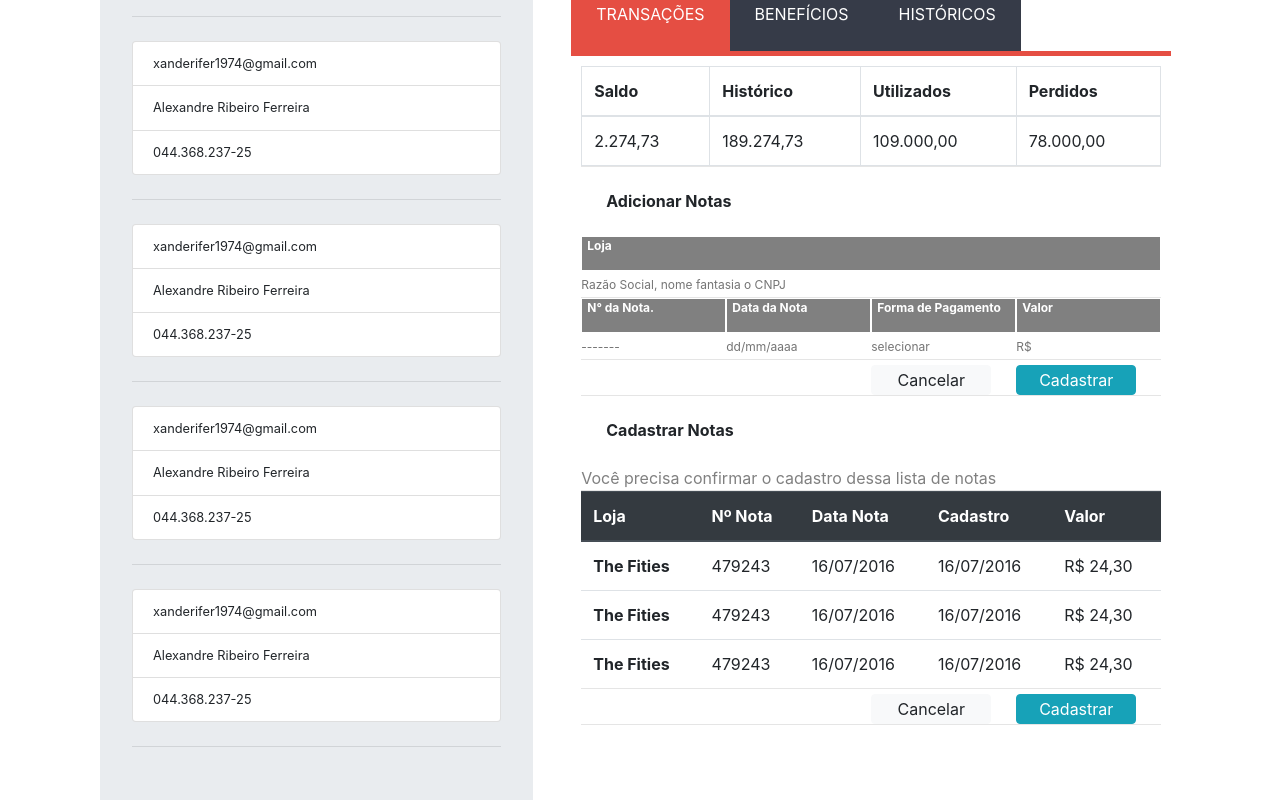
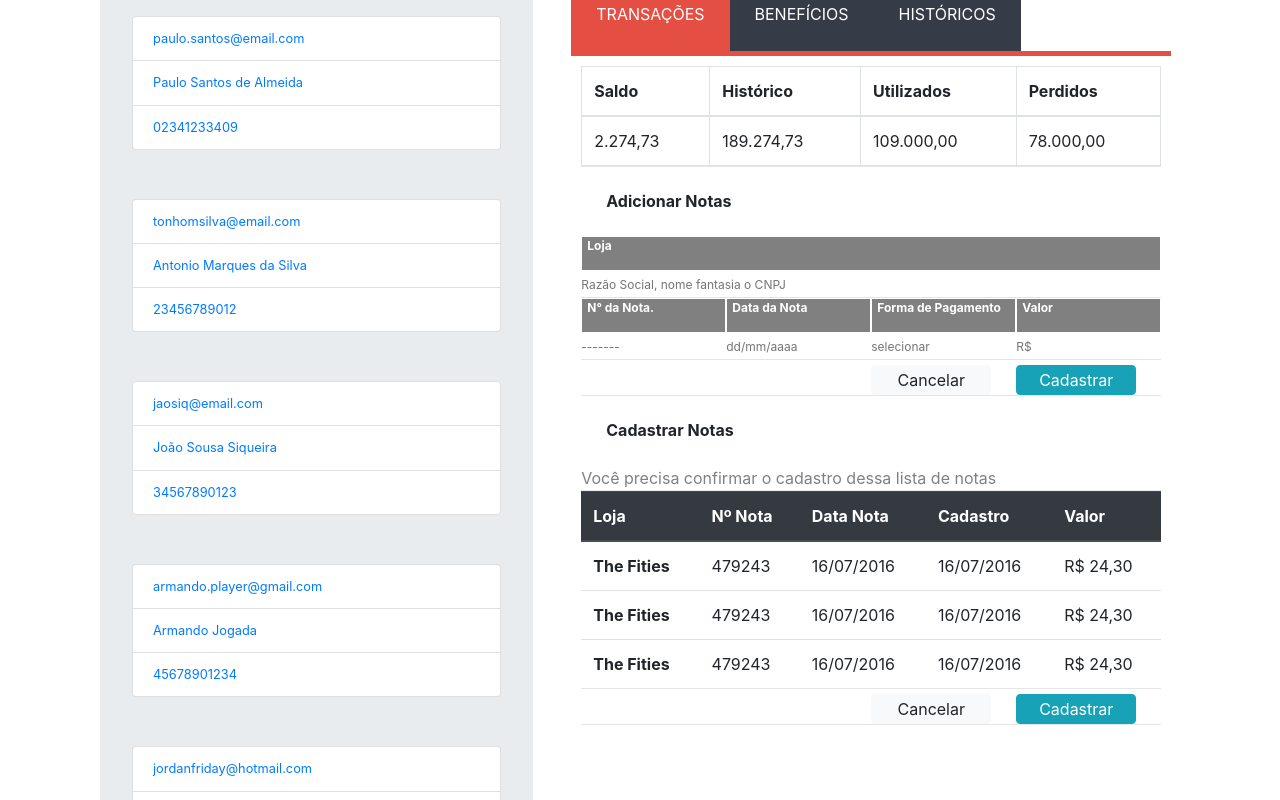
Before and after one commit to xanderifer1974/DesafioDmConsultoria, an Angular app in the folder dm-consultoria/: page /pesquisa-cliente in a window 1280 px wide. Shown: the part 560-1360 px from the top of the page. Built offline with nearby package versions, Linux system fonts and the light colour scheme.

Commit message:
criacao da classe cliente e lista de clientes

```diff
--- a/dm-consultoria/src/app/conteudo/pesquisa-cliente/pesquisa-cliente.component.html
+++ b/dm-consultoria/src/app/conteudo/pesquisa-cliente/pesquisa-cliente.component.html
@@ -3,29 +3,15 @@
       <input class="form-control mr-sm-2" type="search" placeholder="Pesquisar Clientes..." aria-label="Search">
       <button class="btn btn-outline-success my-2 my-sm-0" type="submit">Pesquisar</button>
    </form>
+   <br>
+   <div *ngFor="let cliente of clientes">
+      <ul class="list-group">
+         <a href="">
+            <li class="list-group-item small">{{cliente.email}}</li>
+            <li class="list-group-item small">{{cliente.nome}}</li>
+            <li class="list-group-item small">{{cliente.cpf}}</li>
+         </a>
          <hr class="my-4">
-   <ul class="list-group">
-      <li class="list-group-item small">xanderifer1974@gmail.com</li>
-      <li class="list-group-item small">Alexandre Ribeiro Ferreira</li>
-      <li class="list-group-item small">044.368.237-25</li>
       </ul>
-   <hr class="my-4">
-   <ul class="list-group">
-      <li class="list-group-item small">xanderifer1974@gmail.com</li>
-      <li class="list-group-item small">Alexandre Ribeiro Ferreira</li>
-      <li class="list-group-item small">044.368.237-25</li>
-    </ul>
-   <hr class="my-4">
-   <ul class="list-group">
-      <li class="list-group-item small">xanderifer1974@gmail.com</li>
-      <li class="list-group-item small">Alexandre Ribeiro Ferreira</li>
-      <li class="list-group-item small">044.368.237-25</li>
-    </ul>
-   <hr class="my-4">
-   <ul class="list-group">
-      <li class="list-group-item small">xanderifer1974@gmail.com</li>
-      <li class="list-group-item small">Alexandre Ribeiro Ferreira</li>
-      <li class="list-group-item small">044.368.237-25</li>
-    </ul>
-   <hr class="my-4">
    </div>
+</div>
--- a/dm-consultoria/src/app/conteudo/pesquisa-cliente/pesquisa-cliente.component.ts
+++ b/dm-consultoria/src/app/conteudo/pesquisa-cliente/pesquisa-cliente.component.ts
@@ -1,4 +1,5 @@
-import { Component, OnInit } from '@angular/core';
+import { Component, OnInit, Input } from '@angular/core';
+import { Cliente } from 'src/app/model/cliente.model';
 
 @Component({
   selector: 'dm-pesquisa-cliente',
@@ -7,6 +8,53 @@ import { Component, OnInit } from '@angular/core';
 })
 export class PesquisaClienteComponent implements OnInit {
 
+  @Input() cliente: Cliente
+
+  clientes: Cliente[] = [
+    {
+      id:1,
+      nome:"Paulo Santos de Almeida",
+      email:"paulo.santos@email.com",
+      cpf:"02341233409"
+    },
+    {
+      id:2,
+      nome:"Antonio Marques da Silva",
+      email:"tonhomsilva@email.com",
+      cpf:"23456789012"
+    },
+    {
+      id:3,
+      nome:"João Sousa Siqueira",
+      email:"jaosiq@email.com",
+      cpf:"34567890123"
+    },
+    {
+      id:4,
+      nome:"Armando Jogada",
+      email:"armando.player@gmail.com",
+      cpf:"45678901234"
+    },
+    {
+      id:5,
+      nome:"Jordência Sexta",
+      email:"jordanfriday@hotmail.com",
+      cpf:"56789012345"
+    },
+    {
+      id:6,
+      nome:"Kelly Guissa",
+      email:"salsich@obig.net",
+      cpf:"67890123456"
+    },
+    {
+      id:7,
+      nome:"Alexandre R. Ferreira",
+      email:"xanderifer1974@gmail.com",
+      cpf:"04436823725"
+    }
+  ]
+
   constructor() { }
 
   ngOnInit() {
```
Also changed, not shown: dm-consultoria/src/app/model/cliente.model.ts (added, +9 -0 lines). Lines whose indentation alone changed are shown as unchanged.
